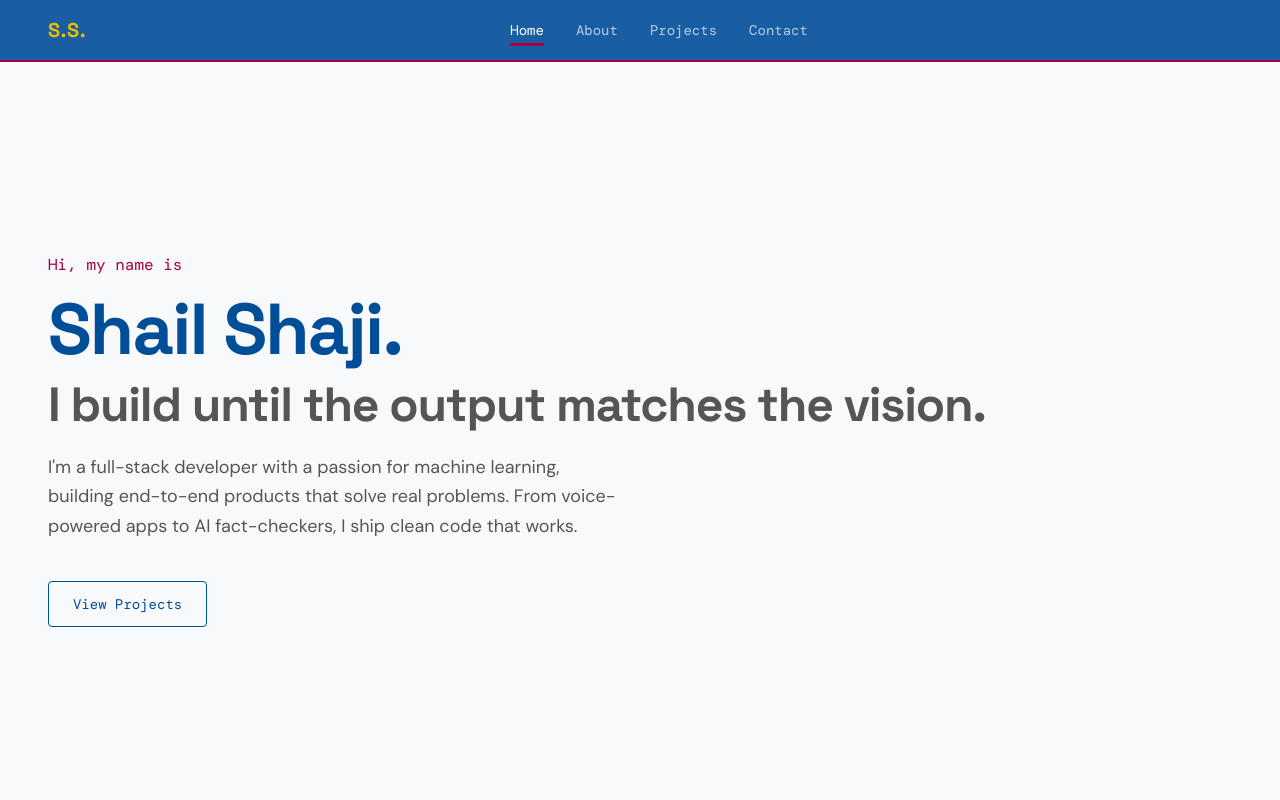
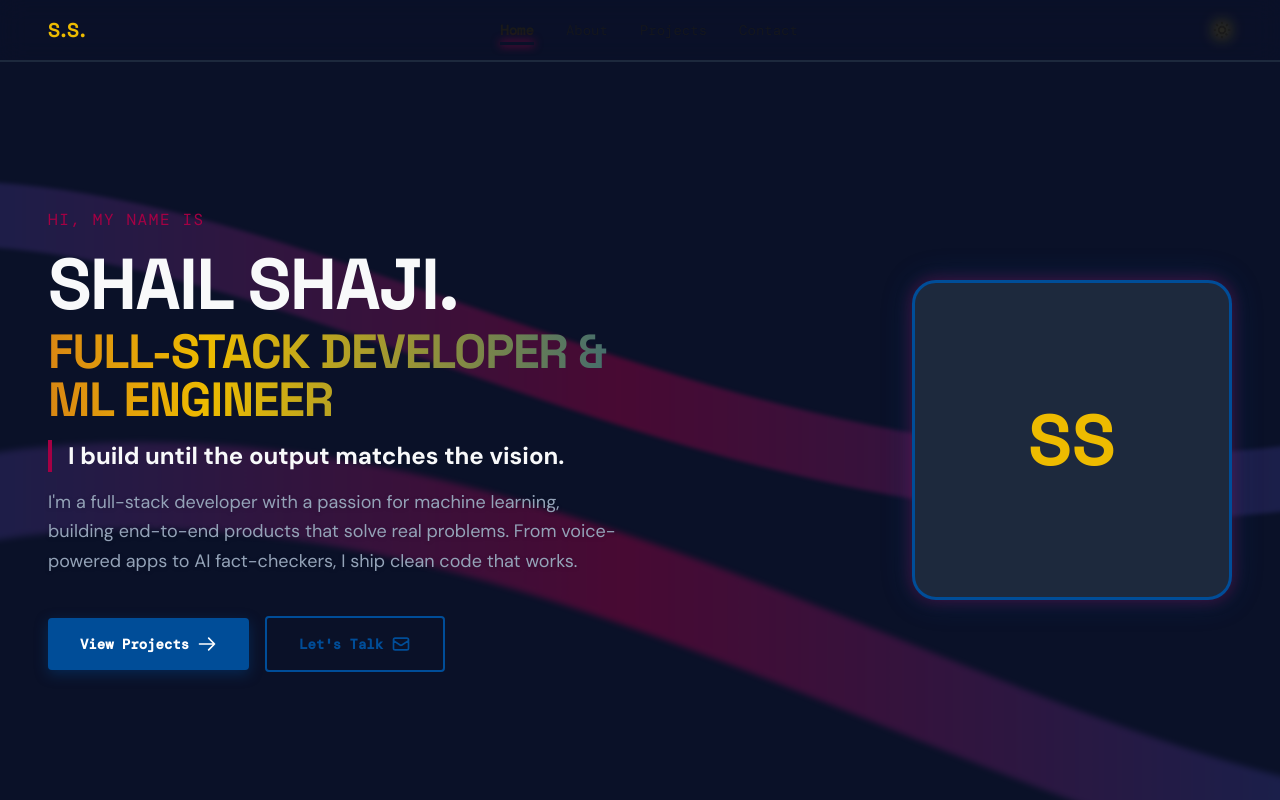
Before and after one commit to shail-712/portfolio, a React (Vite) app: page / in a window 1280 px wide. Shown: the top 800 px of the page. Built offline with nearby package versions, Linux system fonts and the light colour scheme.

Commit message:
almost done with a few adjustements done to the framers and animations

```diff
--- a/src/components/Hero.jsx
+++ b/src/components/Hero.jsx
@@ -1,16 +1,3 @@
-/**
- * Hero — Fused UI (Gemini) + Logic (Claude)
- *
- * Logic:
- *  - Data pulled from personal.js data layer
- *  - CTA "View Projects" uses React Router Link
- *  - "Download Resume" conditionally rendered + opens in new tab
- *
- * UI: Gemini's staggered Framer Motion reveal animation
- *  - containerVariants stagger children by 0.1s
- *  - Each element fades in and slides up from y:20
- */
-
 import { motion } from 'framer-motion';
 import { Link } from 'react-router-dom';
 import personal from '../data/personal';
@@ -36,63 +23,144 @@ export default function Hero() {
   return (
     <section
       id="hero-section"
-      className="min-h-[calc(100vh-5rem)] flex items-center px-6 md:px-12 max-w-7xl mx-auto"
+      className="relative min-h-[calc(100vh-5rem)] flex items-center px-6 md:px-12 max-w-7xl mx-auto overflow-hidden"
     >
+      {/* Fluid SVG Motion Paths (Tiki-Taka Background) */}
+      <svg
+        className="absolute inset-0 w-full h-[120%] -z-10 pointer-events-none opacity-40 dark:opacity-50"
+        xmlns="http://www.w3.org/2000/svg"
+        viewBox="0 0 1440 800"
+        preserveAspectRatio="xMidYMid slice"
+      >
+        <defs>
+          <linearGradient id="blauGranaGradient" x1="0%" y1="0%" x2="100%" y2="0%">
+            <stop offset="0%" stopColor="var(--color-fcb-blau)" />
+            <stop offset="50%" stopColor="var(--color-fcb-grana)" />
+            <stop offset="100%" stopColor="var(--color-fcb-blau)" />
+          </linearGradient>
+        </defs>
+        <motion.path
+          d="M-200,200 C300,-100 800,600 1600,300"
+          stroke="url(#blauGranaGradient)"
+          strokeWidth="60"
+          fill="transparent"
+          strokeLinecap="round"
+          initial={{ strokeDasharray: "2000", strokeDashoffset: "2000" }}
+          animate={{ strokeDashoffset: 0 }}
+          transition={{ duration: 15, repeat: Infinity, ease: "linear" }}
+          style={{ willChange: "stroke-dashoffset" }}
+          className="blur-[2px]"
+        />
+        <motion.path
+          d="M1600,700 C1100,800 500,100 -200,500"
+          stroke="url(#blauGranaGradient)"
+          strokeWidth="80"
+          fill="transparent"
+          strokeLinecap="round"
+          initial={{ strokeDasharray: "2500", strokeDashoffset: "2500" }}
+          animate={{ strokeDashoffset: 0 }}
+          transition={{ duration: 20, repeat: Infinity, ease: "linear" }}
+          style={{ willChange: "stroke-dashoffset" }}
+          className="blur-[3px]"
+        />
+      </svg>
+
+      <div className="w-full py-20 lg:py-32 grid grid-cols-1 lg:grid-cols-2 gap-12 items-center">
+        {/* Left Column: Text Content */}
         <motion.div
-        className="w-full py-32"
           variants={containerVariants}
           initial="hidden"
           animate="visible"
+          className="flex flex-col z-10"
         >
           <motion.p
             variants={itemVariants}
-          className="font-mono text-[var(--color-fcb-grana)] mb-4 text-sm md:text-base"
+            className="font-mono text-[var(--color-fcb-grana)] mb-4 text-sm md:text-base tracking-widest uppercase"
           >
             Hi, my name is
           </motion.p>
 
           <motion.h1
             variants={itemVariants}
-          className="font-heading text-5xl md:text-7xl font-bold text-[var(--color-fcb-blau)] mb-4 tracking-tight"
+            className="font-heading text-5xl md:text-7xl font-bold mb-2 tracking-tight"
           >
-          {personal.name}.
+            {personal.name.toUpperCase()}.
           </motion.h1>
 
           <motion.h2
             variants={itemVariants}
-          className="font-heading text-3xl md:text-5xl font-bold text-[var(--color-text-muted)] mb-6 tracking-tight"
+            className="font-heading text-4xl md:text-5xl font-bold mb-4 tracking-tight tiki-taka-text"
           >
-          {personal.tagline}
+            {personal.role.toUpperCase()}
           </motion.h2>
 
           <motion.p
             variants={itemVariants}
-          className="max-w-xl text-[var(--color-text-muted)] font-body text-lg mb-10 leading-relaxed"
+            className="text-xl md:text-2xl font-body font-bold text-[var(--color-text-primary)] mb-4 border-l-4 border-[var(--color-fcb-grana)] pl-4"
+          >
+            {personal.tagline}
+          </motion.p>
+
+          <motion.p
+            variants={itemVariants}
+            className="max-w-xl text-[var(--color-text-muted)] font-body text-lg mb-10 leading-relaxed drop-shadow-sm"
           >
             {personal.bio}
           </motion.p>
 
-        <motion.div variants={itemVariants} className="flex flex-wrap gap-4">
+          <motion.div variants={itemVariants} className="flex flex-wrap gap-4 items-center">
             <Link
               to="/projects"
               id="cta-view-projects"
-            className="px-6 py-3 border border-[var(--color-fcb-blau)] text-[var(--color-fcb-blau)] font-mono text-sm rounded hover:bg-[var(--color-fcb-blau)]/10 transition-colors duration-200"
+              className="group flex items-center justify-center gap-2 px-8 py-4 bg-[var(--color-fcb-blau)] text-white font-mono text-sm font-bold rounded hover:bg-[var(--color-fcb-grana)] transition-all duration-300 shadow-[0_4px_14px_0_rgba(0,77,152,0.39)] hover:shadow-[0_6px_20px_rgba(165,0,68,0.23)] hover:-translate-y-1"
             >
-            View Projects
+              <span>View Projects</span>
+              <svg className="w-5 h-5 group-hover:translate-x-1 transition-transform" fill="none" viewBox="0 0 24 24" stroke="currentColor">
+                <path strokeLinecap="round" strokeLinejoin="round" strokeWidth={2} d="M14 5l7 7m0 0l-7 7m7-7H3" />
+              </svg>
             </Link>
-          {personal.resumeUrl && (
+            {personal.resumeUrl ? (
               <a
                 href={personal.resumeUrl}
                 target="_blank"
                 rel="noopener noreferrer"
                 id="cta-download-resume"
-              className="px-6 py-3 bg-[var(--color-fcb-blau)] text-white font-mono text-sm rounded hover:bg-[var(--color-fcb-grana)] transition-colors duration-200 shadow-lg"
+                className="group flex items-center justify-center gap-2 px-8 py-4 border-[2px] border-[var(--color-fcb-blau)] text-[var(--color-fcb-blau)] dark:text-white dark:border-[var(--color-border-subtle)] font-mono text-sm font-bold rounded hover:bg-[var(--color-bg-surface)] hover:text-[var(--color-fcb-grana)] dark:hover:border-[var(--color-fcb-grana)] transition-all duration-300 hover:-translate-y-1 dark:hover:shadow-[0_4px_14px_rgba(255,255,255,0.05)]"
               >
-              Download Resume
+                <span>Download Resume</span>
+                <svg className="w-5 h-5 group-hover:translate-y-1 transition-transform" fill="none" stroke="currentColor" viewBox="0 0 24 24">
+                  <path strokeLinecap="round" strokeLinejoin="round" strokeWidth={2} d="M4 16v1a3 3 0 003 3h10a3 3 0 003-3v-1m-4-4l-4 4m0 0l-4-4m4 4V4" />
+                </svg>
               </a>
+            ) : (
+              <Link
+                to="/contact"
+                className="group flex items-center justify-center gap-2 px-8 py-4 border-[2px] border-[var(--color-fcb-blau)] text-[var(--color-fcb-blau)] dark:text-white dark:border-[var(--color-border-subtle)] font-mono text-sm font-bold rounded hover:bg-[var(--color-bg-surface)] hover:text-[var(--color-fcb-grana)] dark:hover:border-[var(--color-fcb-grana)] transition-all duration-300 hover:-translate-y-1 dark:hover:shadow-[0_4px_14px_rgba(255,255,255,0.05)]"
+              >
+                <span>Let's Talk</span>
+                <svg className="w-5 h-5 group-hover:scale-110 transition-transform" fill="none" stroke="currentColor" viewBox="0 0 24 24">
+                  <path strokeLinecap="round" strokeLinejoin="round" strokeWidth={2} d="M3 8l7.89 5.26a2 2 0 002.22 0L21 8M5 19h14a2 2 0 002-2V7a2 2 0 00-2-2H5a2 2 0 00-2 2v10a2 2 0 002 2z" />
+                </svg>
+              </Link>
             )}
           </motion.div>
         </motion.div>
+
+        {/* Right Column: Aura Profile Image */}
+        <motion.div
+          initial={{ opacity: 0, scale: 0.8 }}
+          animate={{ opacity: 1, scale: 1 }}
+          transition={{ duration: 0.8, delay: 0.4, ease: "easeOut" }}
+          className="flex justify-center items-center lg:justify-end z-10"
+        >
+          <div className="relative w-64 h-64 md:w-80 md:h-80 rounded-3xl overflow-hidden border-[3px] border-[var(--color-fcb-blau)] dark:border-[var(--color-fcb-grana)] bg-slate-800 animate-aura flex items-center justify-center shadow-2xl">
+            {/* If you have a real image, swap out this placeholder text for an <img /> */}
+            <span className="font-heading text-7xl font-bold text-[var(--color-fcb-gold)]">
+              {personal.name.split(' ').map(n => n[0]).join('')}
+            </span>
+          </div>
+        </motion.div>
+      </div>
     </section>
   );
 }
--- a/src/components/Layout.jsx
+++ b/src/components/Layout.jsx
@@ -12,7 +12,7 @@ import { Outlet, useLocation } from 'react-router-dom';
 import { useEffect } from 'react';
 import Navbar from './Navbar';
 
-export default function Layout() {
+export default function Layout({ theme, toggleTheme }) {
   const { pathname } = useLocation();
 
   // Scroll to top on route change
@@ -22,7 +22,7 @@ export default function Layout() {
 
   return (
     <div id="app-layout" className="min-h-screen flex flex-col">
-      <Navbar />
+      <Navbar theme={theme} toggleTheme={toggleTheme} />
 
       {/* pt-20 to clear the fixed navbar */}
       <main id="main-content" className="flex-1 pt-20">
--- a/src/components/Navbar.jsx
+++ b/src/components/Navbar.jsx
@@ -8,7 +8,7 @@ const navLinks = [
   { to: '/contact', label: 'Contact' },
 ];
 
-export default function Navbar() {
+export default function Navbar({ theme, toggleTheme }) {
   const [menuOpen, setMenuOpen] = useState(false);
   const [scrolled, setScrolled] = useState(false);
 
@@ -21,12 +21,11 @@ export default function Navbar() {
 
   const closeMenu = () => setMenuOpen(false);
 
-  // Active state: Bottom border Grana, white text. Inactive: white/70
   const linkClassDesktop = ({ isActive }) =>
-    `transition-all duration-200 py-1 border-b-[3px] hover:text-[var(--color-text-inverse)] ${
+    `relative py-1 transition-all duration-200 hover:text-[var(--color-text-inverse)] ${
       isActive
-        ? 'border-[var(--color-fcb-grana)] text-[var(--color-text-inverse)]'
-        : 'border-transparent text-[var(--color-text-inverse)]/70'
+        ? 'text-[var(--color-text-inverse)] font-bold after:content-[""] after:absolute after:-bottom-[2px] after:left-0 after:w-full after:h-[3px] after:tiki-taka-path after:shadow-[0_0_10px_var(--color-fcb-grana)]'
+        : 'text-[var(--color-text-inverse)]/70'
     }`;
 
   const linkClassMobile = ({ isActive }) =>
@@ -40,8 +39,10 @@ export default function Navbar() {
     <nav
       id="main-navbar"
       className={`fixed top-0 left-0 w-full z-50 py-4 px-6 md:px-12 transition-all duration-200
-        backdrop-blur-md border-b-2 border-[var(--color-fcb-grana)]
-        ${scrolled ? 'bg-[var(--color-fcb-blau)]/95 shadow-md' : 'bg-[var(--color-fcb-blau)]/90'}`}
+        backdrop-blur-md border-b-2 border-slate-800 dark:border-slate-800 border-[var(--color-fcb-grana)]
+        ${scrolled
+          ? (theme === 'dark' ? 'bg-[#0A1128]/95 shadow-md' : 'bg-[var(--color-fcb-blau)]/95 shadow-md')
+          : (theme === 'dark' ? 'bg-[#0A1128]/90' : 'bg-[var(--color-fcb-blau)]/90')}`}
     >
       <div className="max-w-7xl mx-auto flex items-center justify-between">
         {/* Logo */}
@@ -70,8 +71,29 @@ export default function Navbar() {
           ))}
         </ul>
 
-        {/* Right side: mobile hamburger */}
+        {/* Right side: theme toggle + mobile hamburger */}
         <div className="flex items-center gap-4">
+          {/* Theme toggle */}
+          <button
+            id="theme-toggle-btn"
+            onClick={toggleTheme}
+            aria-label={`Switch to ${theme === 'dark' ? 'light' : 'dark'} mode`}
+            className="text-[var(--color-text-inverse)] hover:text-[var(--color-fcb-gold)] transition-colors duration-200"
+          >
+            {theme === 'dark' ? (
+              /* Sun icon */
+              <svg className="w-5 h-5 drop-shadow-[0_0_8px_var(--color-fcb-gold)]" fill="none" stroke="currentColor" viewBox="0 0 24 24">
+                <path strokeLinecap="round" strokeLinejoin="round" strokeWidth={2}
+                  d="M12 3v1m0 16v1m9-9h-1M4 12H3m15.364-6.364l-.707.707M6.343 17.657l-.707.707M17.657 17.657l-.707-.707M6.343 6.343l-.707-.707M12 8a4 4 0 100 8 4 4 0 000-8z" />
+              </svg>
+            ) : (
+              /* Moon icon */
+              <svg className="w-5 h-5" fill="none" stroke="currentColor" viewBox="0 0 24 24">
+                <path strokeLinecap="round" strokeLinejoin="round" strokeWidth={2}
+                  d="M20.354 15.354A9 9 0 018.646 3.646 9.003 9.003 0 0012 21a9.003 9.003 0 008.354-5.646z" />
+              </svg>
+            )}
+          </button>
           <button
             id="mobile-menu-btn"
             className="flex md:hidden flex-col gap-1.5 p-1"
--- a/src/hooks/useTheme.js
+++ b/src/hooks/useTheme.js
@@ -6,8 +6,8 @@ import { useState, useEffect, useCallback } from 'react';
  * Manages dark/light mode with localStorage persistence.
  * Default: 'dark' (per PRD requirement).
  *
- * Applies `.light-mode` class to <html> when light is active,
- * matching the tokens.css selector: html.light-mode { ... }
+ * Applies `.dark` class to <html> when dark is active,
+ * matching Tailwind's darkMode: 'class' behavior.
  *
  * Falls back to 'dark' if localStorage is unavailable or corrupted.
  */
@@ -30,10 +30,10 @@ export function useTheme() {
 
   // Sync .light-mode class to <html> whenever theme changes
   useEffect(() => {
-    if (theme === 'light') {
-      document.documentElement.classList.add('light-mode');
+    if (theme === 'dark') {
+      document.documentElement.classList.add('dark');
     } else {
-      document.documentElement.classList.remove('light-mode');
+      document.documentElement.classList.remove('dark');
     }
     try {
       localStorage.setItem(STORAGE_KEY, theme);
--- a/src/pages/Home.jsx
+++ b/src/pages/Home.jsx
@@ -34,11 +34,12 @@ export default function Home({ onOpenModal }) {
             Featured Projects
           </h2>
 
-          <div className="grid grid-cols-1 md:grid-cols-2 lg:grid-cols-3 gap-6">
-            {featuredProjects.map((project) => (
+          <div className="grid grid-cols-1 md:grid-cols-2 lg:grid-cols-3 gap-6 lg:gap-8 group-grid">
+            {featuredProjects.map((project, index) => (
               <ProjectCard
                 key={project.id}
                 project={project}
+                index={index}
                 onOpenModal={onOpenModal}
               />
             ))}
--- a/src/pages/Projects.jsx
+++ b/src/pages/Projects.jsx
@@ -55,11 +55,12 @@ export default function Projects({ onOpenModal }) {
 
         {/* Project Grid */}
         {filteredProjects.length > 0 ? (
-          <div id="projects-grid" className="grid grid-cols-1 md:grid-cols-2 lg:grid-cols-3 gap-6">
-            {filteredProjects.map((project) => (
+          <div id="projects-grid" className="grid grid-cols-1 md:grid-cols-2 lg:grid-cols-3 gap-6 lg:gap-8 group-grid">
+            {filteredProjects.map((project, index) => (
               <ProjectCard
                 key={project.id}
                 project={project}
+                index={index}
                 onOpenModal={onOpenModal}
               />
             ))}
--- a/src/styles/tokens.css
+++ b/src/styles/tokens.css
@@ -4,9 +4,10 @@
 
 @layer base {
   :root {
-    /* Base Backgrounds (Neutral) */
+    /* Base Backgrounds (Light Kit) */
     --color-bg-primary: #F8F9FA;
     --color-bg-surface: #FFFFFF;
+    --color-border-subtle: #E5E7EB;
 
     /* FCB Primary Colors */
     --color-fcb-blau: #004D98;
@@ -22,6 +23,17 @@
     --font-heading: 'Space Grotesk', sans-serif;
     --font-body: 'DM Sans', sans-serif;
     --font-mono: 'DM Mono', monospace;
+  }
+
+  html.dark {
+    /* Away Kit (Midnight / Slate Dark Mode) */
+    --color-bg-primary: #0A1128;
+    --color-bg-surface: #162032;
+    --color-border-subtle: #1E293B;
+
+    --color-text-primary: #F8F9FA;
+    --color-text-muted: #94A3B8;
+    --color-text-inverse: #1A1A1A;
   }
 
   *,
@@ -49,7 +61,6 @@
   h1, h2, h3, h4, h5, h6 {
     font-family: var(--font-heading);
     font-weight: 700;
-    color: var(--color-fcb-blau); /* Headings use Blau by default */
   }
 
   a {
@@ -75,13 +86,50 @@
 }
 
 @layer utilities {
-  .font-heading {
-    font-family: var(--font-heading);
+  .font-heading { font-family: var(--font-heading); }
+  .font-body { font-family: var(--font-body); }
+  .font-mono { font-family: var(--font-mono); }
+
+  /* Tiki Taka Flowing Underline text block */
+  .tiki-taka-text {
+    background: linear-gradient(90deg, var(--color-fcb-blau), var(--color-fcb-grana), var(--color-fcb-gold), var(--color-fcb-blau));
+    background-size: 300% 100%;
+    animation: flow-background 4s linear infinite;
+    -webkit-background-clip: text;
+    background-clip: text;
+    -webkit-text-fill-color: transparent;
   }
-  .font-body {
-    font-family: var(--font-body);
+
+  /* SVG Flowing Path */
+  .tiki-taka-path {
+    background: linear-gradient(90deg, var(--color-fcb-blau), var(--color-fcb-grana));
+    background-size: 300% 100%;
+    animation: flow-background 8s linear infinite;
   }
-  .font-mono {
-    font-family: var(--font-mono);
+
+  /* Grid Blur Trick Container */
+  .group-grid > * {
+    transition: filter 0.3s ease, transform 0.3s ease, box-shadow 0.3s ease;
+  }
+  .group-grid:hover > *:not(:hover) {
+    filter: blur(6px);
+    opacity: 0.6;
+    transform: scale(0.98);
+  }
+
+  .animate-aura {
+    animation: aura-glow 3s ease-in-out infinite;
   }
 }
+
+@keyframes flow-background {
+  0% { background-position: 0% 50%; }
+  50% { background-position: 100% 50%; }
+  100% { background-position: 0% 50%; }
+}
+
+@keyframes aura-glow {
+  0% { box-shadow: 0 0 15px rgba(165,0,68,0.4), 0 0 30px rgba(0,77,152,0.3); }
+  50% { box-shadow: 0 0 25px rgba(165,0,68,0.7), 0 0 45px rgba(0,77,152,0.5); }
+  100% { box-shadow: 0 0 15px rgba(165,0,68,0.4), 0 0 30px rgba(0,77,152,0.3); }
+}
```
Also changed, not shown: src/components/ContactForm.jsx (+5 -5 lines), src/components/ProjectCard.jsx (+7 -7 lines), 1 other file (tests, documents, lock files or other folders). Lines whose indentation alone changed are shown as unchanged.
